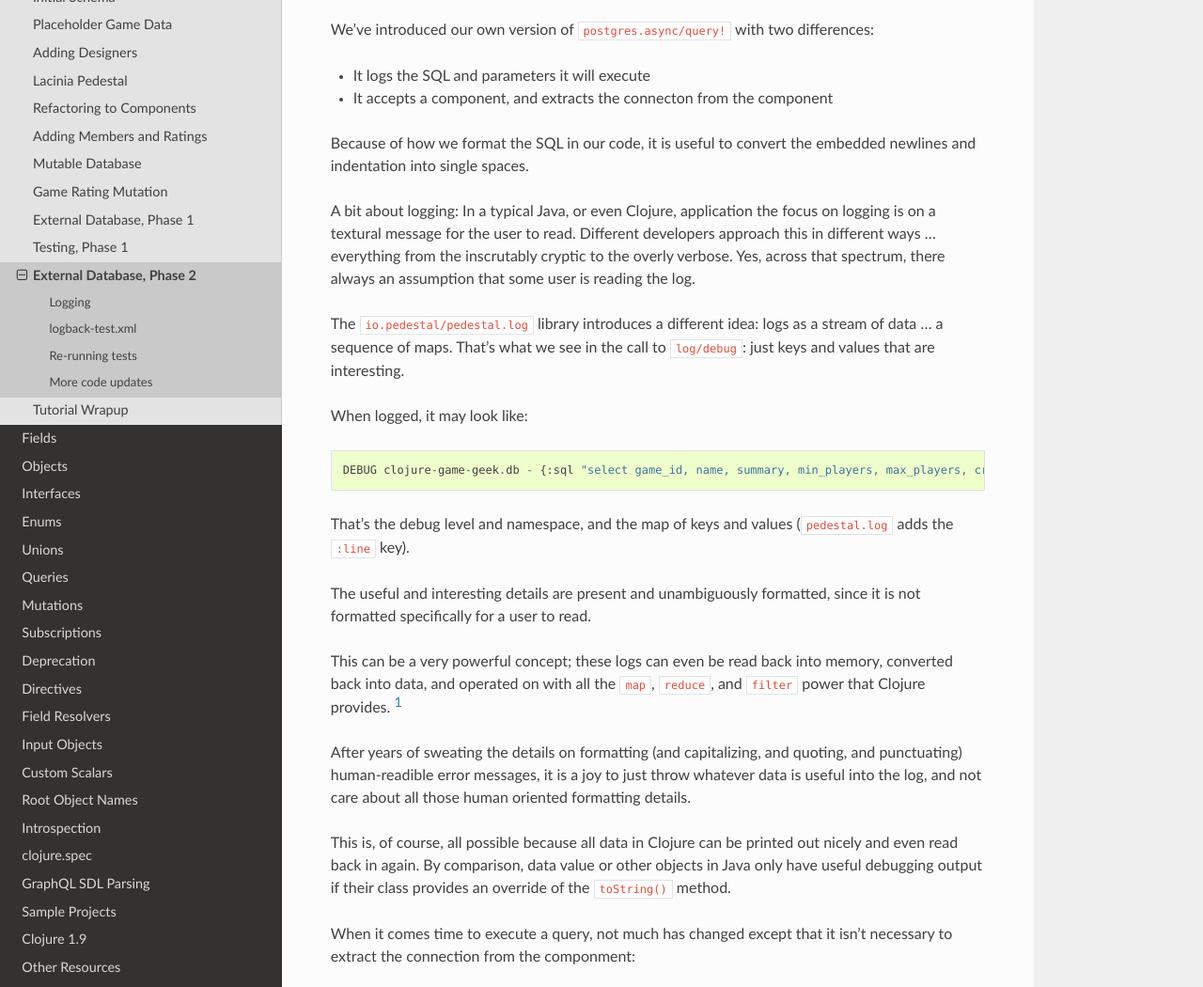
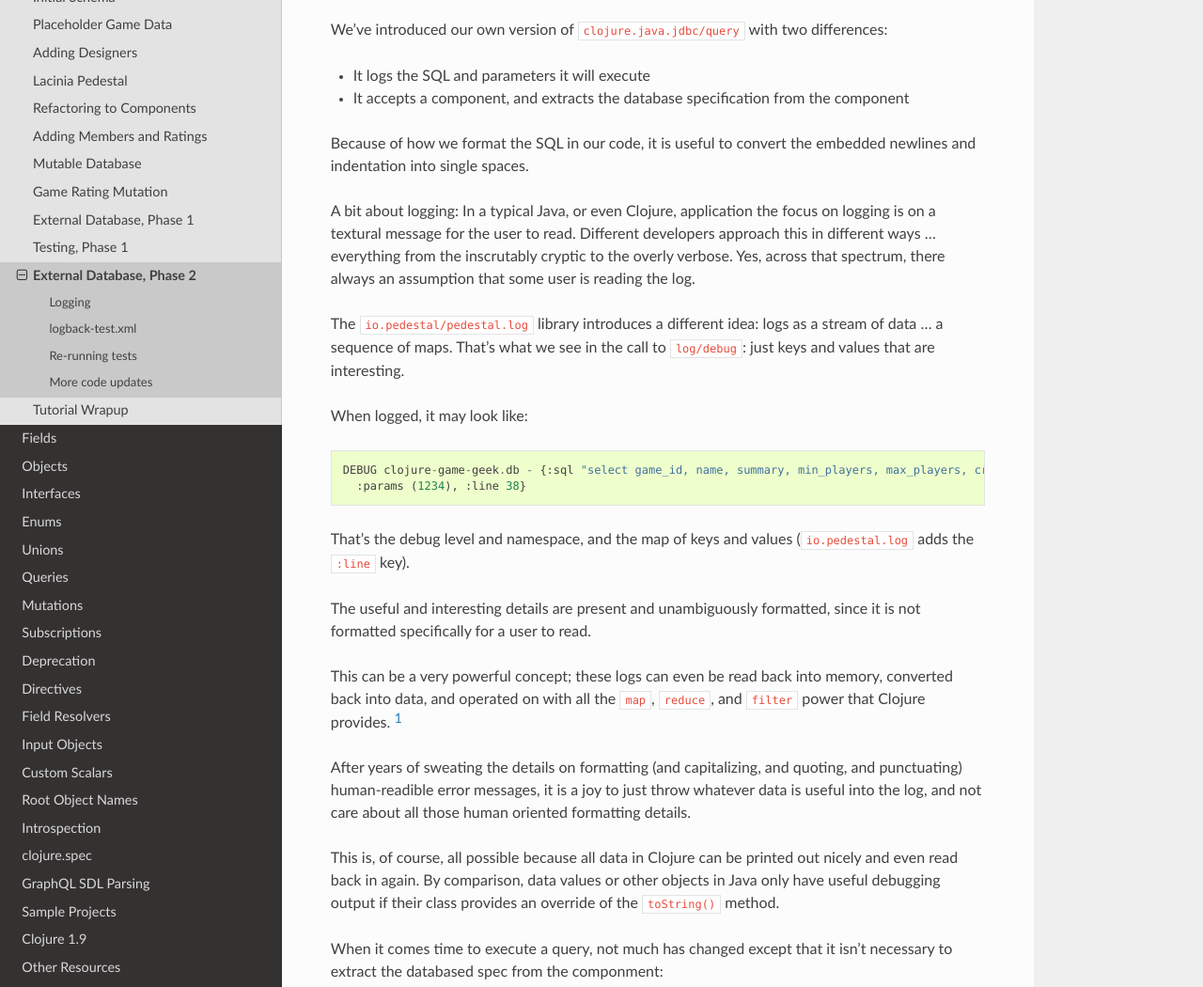
Before and after one commit to walmartlabs/lacinia, a Sphinx documentation site: the page built from docs/tutorial/database-2.rst, in a window 1280 px wide and 1400 px high, scrolled down 279 px, cut to the strip 234-1284 px from the top of the window. Shown: the whole strip at 94% size. Built offline with Sphinx 7.4.7 and the Read the Docs theme 2.0.0, drawn with Linux system fonts in a browser that asks for light colours; some of the changed text lies outside the part shown.

Commit message:
Dicusss clojure.java.jdbc more, improve examples

```diff
--- a/docs/tutorial/database-2.rst
+++ b/docs/tutorial/database-2.rst
@@ -13,15 +13,15 @@ It's always a good idea to know exactly what SQL queries are executing in
 your application; you'll never figure out what's slowing down your application
 if you don't know what queries are even executing.
 
-.. ex:: 9d588edac8afa44afd9a5ae095f88332fdba6c25 src/clojure_game_geek/db.clj
-   :emphasize-lines: 4,39-44
-   :lines: 1-44
+.. ex:: cb2d1187d6cd244ad3b7435ec6e94b127c37e69d src/clojure_game_geek/db.clj
+   :emphasize-lines: 4,35-40
+   :lines: 1-40
 
-We've introduced our own version of ``postgres.async/query!`` with
+We've introduced our own version of ``clojure.java.jdbc/query`` with
 two differences:
 
 * It logs the SQL and parameters it will execute
-* It accepts a component, and extracts the connecton from the component
+* It accepts a component, and extracts the database specification from the component
 
 Because of how we format the SQL in our code, it is useful to convert
 the embedded newlines and indentation into single spaces.
@@ -39,9 +39,10 @@ that are interesting.
 
 When logged, it may look like::
 
-   DEBUG clojure-game-geek.db - {:sql "select game_id, name, summary, min_players, max_players, created_at, updated_at from board_game where game_id = $1", :params (1234), :line 42}
+   DEBUG clojure-game-geek.db - {:sql "select game_id, name, summary, min_players, max_players, created_at, updated_at from board_game where game_id = $1",
+     :params (1234), :line 38}
 
-That's the debug level and namespace, and the map of keys and values (``pedestal.log``
+That's the debug level and namespace, and the map of keys and values (``io.pedestal.log``
 adds the ``:line`` key).
 
 The useful and interesting details are present and unambiguously formatted,
@@ -57,17 +58,17 @@ data is useful into the log, and not care about all those human oriented formatt
 
 This is, of course, all possible because all data in Clojure can be printed out nicely
 and even read back in again.
-By comparison, data value or other objects in Java
+By comparison, data values or other objects in Java
 only have useful debugging output if their class provides
 an override of the ``toString()`` method.
 
 When it comes time to execute a query, not much has changed
-except that it isn't necessary to extract the connection from
+except that it isn't necessary to extract the databased spec from
 the componment:
 
-.. ex:: 9d588edac8afa44afd9a5ae095f88332fdba6c25 src/clojure_game_geek/db.clj
-   :lines: 46-52
-   :emphasize-lines: 3
+.. ex:: database-2a src/clojure_game_geek/db.clj
+   :lines: 42-47
+   :emphasize-lines: 4
 
 logback-test.xml
 ----------------
@@ -93,14 +94,14 @@ the debug output will be mixed into the test tool output::
    Ran 1 test containing 1 assertion.
    No failures.
 
-
 More code updates
 -----------------
 
-The remaining
+The remaining functions in ``clojure-game-geek.db`` can be rewritten to make use of ``query`` and
+operate on the real database:
 
-.. ex:: 587b2809386469bb30df347f971c72889cad9239 src/clojure_game_geek/db.clj
-   :lines: 54-
+.. ex:: database-2a src/clojure_game_geek/db.clj
+   :lines: 49-
 
 The majority of this is quite straight-forward, except for
 ``upsert-game-rating``, which makes use of PostgreSQL language extensions
```
Also changed, not shown: docs/tutorial/database-1.rst (+31 -9 lines).
